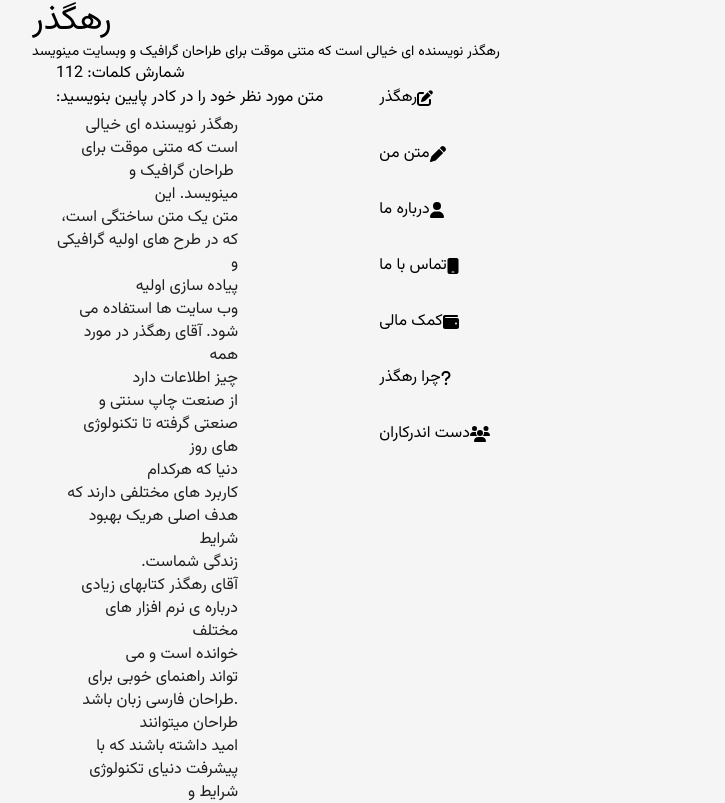
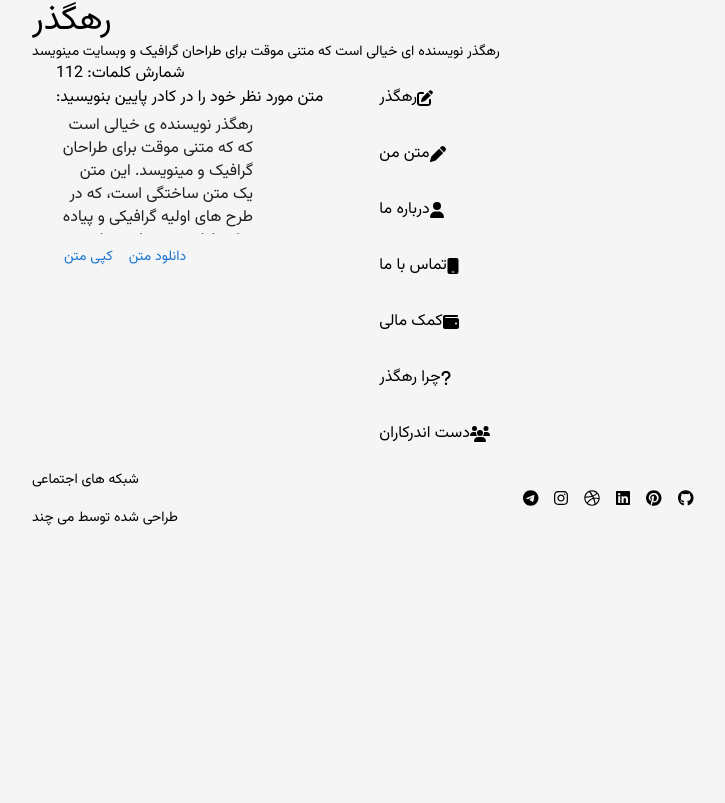
Before and after one commit to Mizfa-Tech/Rahgozar, a Next.js app: page /myText in a window 1280 px wide. Shown: the top 803 px of the page, without its empty margins (32-757 px from the left). Built offline with nearby package versions, Linux system fonts and the light colour scheme.

Commit message:
fix myText page

```diff
--- a/pages/myText.tsx
+++ b/pages/myText.tsx
@@ -1,43 +1,74 @@
 import MainLayout from "../components/layouts/MainLayout";
 import Grid2 from "@mui/material/Unstable_Grid2/Grid2";
 import { Typography, Container, Button, Input } from "@mui/material";
+import CopyToClipboard from "react-copy-to-clipboard";
 import { useState } from "react";
+import axios from "axios";
 
 
 export default function MyText() {
 
   const [number, setNumber] = useState(112);
+  const [value, setValue] = useState(
+    "رهگذر نویسنده ی خیالی است که که متنی موقت برای طراحان گرافیک و مینویسد. این متن یک متن ساختگی است، که در طرح های اولیه گرافیکی و پیاده سازی اولیه وب سایت ها استفاده می شود. رهگذر در مورد همه چیز اطلاعات دارد از صنعت چاپ سنتی و صنعتی گرفته تا تکنولوژی های روز دنیا که هرکدام کاربرد های مختلفی دارند که هدف اصلی هریک بهبود شرایط زندگی شماست. رهگذر کتابهای زیادی درباره ی نرم افزار های مختلف خوانده است و می تواند راهنمای خوبی برای طراحان فارسی زبان باشد. طراحان میتوانند امید داشته باشند که با پیشرفت دنیای تکنولوژی شرایط و مشکلات سخت در حوزه ی کاریشان به پایان برسد"
+  );
+
+
+  const fetchFile = () => {
+    axios({
+          url: "./files/Rahgozar.txt",
+          method: "GET",
+          responseType: "blob"
+      }).then(response => {
+          const url = window.URL.createObjectURL(new Blob([response.data]));
+          const link = document.createElement("a");
+          link.href = url;
+          link.setAttribute(
+              "download",
+              "Rahgozar.txt"
+          );
+          document.body.appendChild(link);
+          link.click();
+          link.parentNode?.removeChild(link);
+      });
+  }
+
+
+
 
   return (
     <MainLayout index={1}>
       <Grid2 className="bg-white rounded-xl w-full md:w-[80%] m-auto py-4 shadow-md">
         <Container>
-          <Grid2 className="flex flex-col md:flex-row justify-between border-b-2 border-solid border-gray-300 border-x-0 border-t-0 pb-4 mt-[1.25rem]">
-            <Typography className="flex items-center justify-end md:justify-center">
+          <Grid2 className="flex flex-col md:flex-row justify-between border-b-2 border-solid border-gray-300 border-x-0 border-t-0 pb-4 mt-[1.5rem]">
+            <Typography className="flex items-center justify-end md:justify-center text-gray-700">
               {" "}
-              <span className="w-10 h-7 bg-gray-300 text-gray-500 flex justify-center items-center rounded-lg pt-[0.9px] mr-1">
+              <span className="w-10 h-7 bg-gray-100 text-gray-400 flex justify-center items-center rounded-lg pt-[0.9px] mr-2">
                 {number}
               </span>{" "}
               :شمارش کلمات{" "}
             </Typography>
-            <Typography className="text-right">:متن مورد نظر خود را در کادر پایین بنویسید</Typography>
+            <Typography className="text-right text-gray-700">:متن مورد نظر خود را در کادر پایین بنویسید</Typography>
           </Grid2>
           <Grid2>
-            <Input className="text-gray-500 mt-5 mb-2 w-full border-0 h-auto leading-9 overflow-auto text-right" defaultValue="رهگذر نویسنده ای خیالی است که متنی موقت برای طراحان گرافیک و
-                مینویسد. این متن یک متن ساختگی است، که در طرح های اولیه گرافیکی و
-                پیاده سازی اولیه وب سایت ها استفاده می شود. آقای رهگذر در مورد همه
-                چیز اطلاعات دارد از صنعت چاپ سنتی و صنعتی گرفته تا تکنولوژی های روز
-                دنیا که هرکدام کاربرد های مختلفی دارند که هدف اصلی هریک بهبود شرایط
-                زندگی شماست. آقای رهگذر کتابهای زیادی درباره ی نرم افزار های مختلف
-                خوانده است و می تواند راهنمای خوبی برای طراحان فارسی زبان باشد.
-                طراحان میتوانند امید داشته باشند که با پیشرفت دنیای تکنولوژی شرایط و
-                مشکلات سخت در حوزه ی کاریشان به پایان برسد" onChange={(e) => setNumber(e.currentTarget.value?.split(" ").length)} disableUnderline multiline />
+            <Input className="text-gray-500 mt-7 mb-3 w-full border-0 h-auto leading-[2.5rem] overflow-auto text-[0.8rem] text-right"  value={value}
+            // onChange={(e) => setValue(e.currentTarget.value)}
+            disableUnderline
+            multiline
+            rows={5}
+            onChange={(e) => {
+              setNumber(e.currentTarget.value?.split(" ").length);
+              setValue(e.currentTarget.value);
+            }} />
           </Grid2>
-          <Grid2 className="flex justify-center my-3">
-            <Button className="border-solid border-[1px] border-sky-600 bg-white text-sky-600 w-28 rounded-xl">
-              کپی متن
-            </Button>
-            <Button className="bg-sky-600 text-white w-28 ml-4 rounded-xl">
+          <Grid2 className="flex justify-center mt-3 mb-[1rem]">
+            <CopyToClipboard text={value}>
+              <Button className="border-solid border-[2px] border-[#1D87E2] bg-white text-sky-600 w-28 rounded-lg">
+                کپی متن
+              </Button>
+            </CopyToClipboard>
+            <Button className="bg-[#1D87E2] text-white w-28 ml-4 rounded-lg"
+            onClick={fetchFile}>
               دانلود متن
             </Button>
           </Grid2>
```
